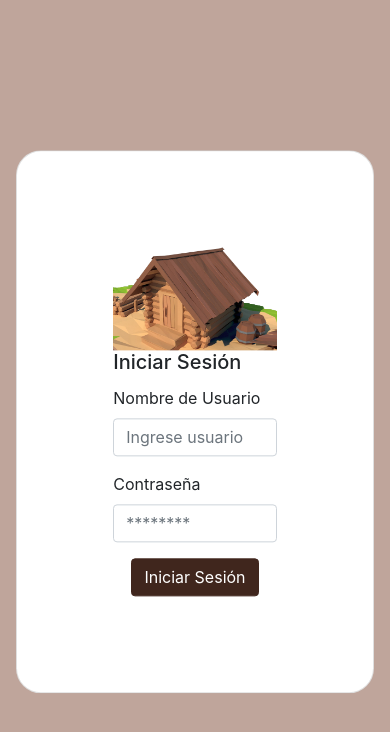
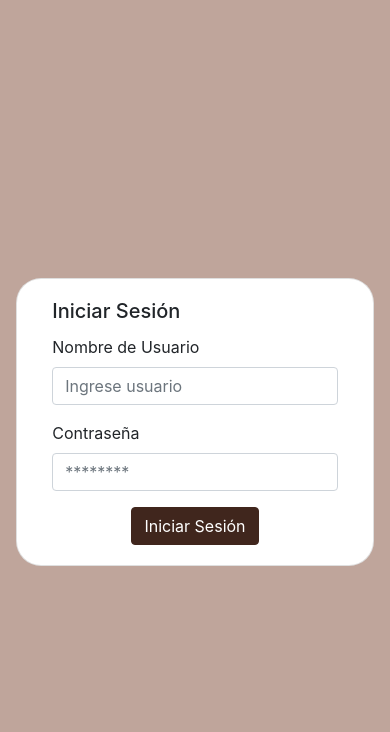
Before and after one commit to Otrojas4/tp-wood-qr-frontend, an Angular app: page /auth in a window 390 px wide. Shown: the top 732 px of the page. Built offline with nearby package versions, Linux system fonts and the light colour scheme.

Commit message:
login view

```diff
--- a/src/app/views/pages/authentication/login/login.component.html
+++ b/src/app/views/pages/authentication/login/login.component.html
@@ -1,10 +1,10 @@
 <div class="fullscreen">
 
   <div class="d-flex justify-content-center absolute-center">
-    <div class="card col-11 col-md-8 col-lg-9 p-5">
-      <div class="card-body p-5">
+    <div class="card col-11 col-md-8 col-lg-9 p-md-5">
+      <div class="card-body p-md-5">
         <div class="row">
-          <div class="col-12 col-lg-6">
+          <div class="col-12 col-lg-6 hide-less-lg">
             <div class="d-flex justify-content-center">
               <img src="assets/images/swamill.png" width="100%">
             </div>
--- a/src/styles.scss
+++ b/src/styles.scss
@@ -15,3 +15,10 @@ $theme-colors: (
   @extend .card;
   border-radius: 25px;
 }
+
+
+@media (max-width: 992px) {
+  .hide-less-lg {
+    display: none;
+  }
+}
```
